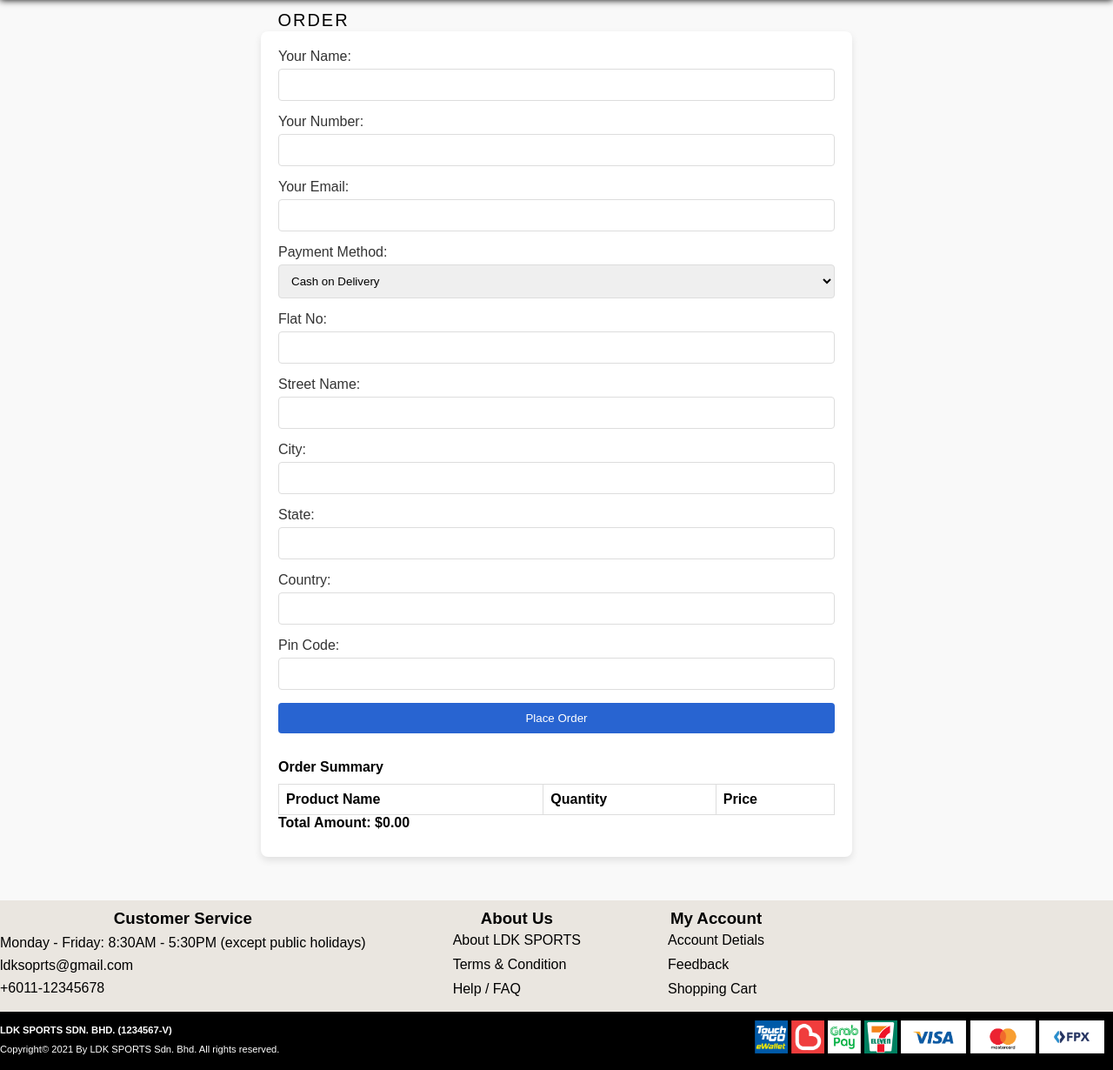
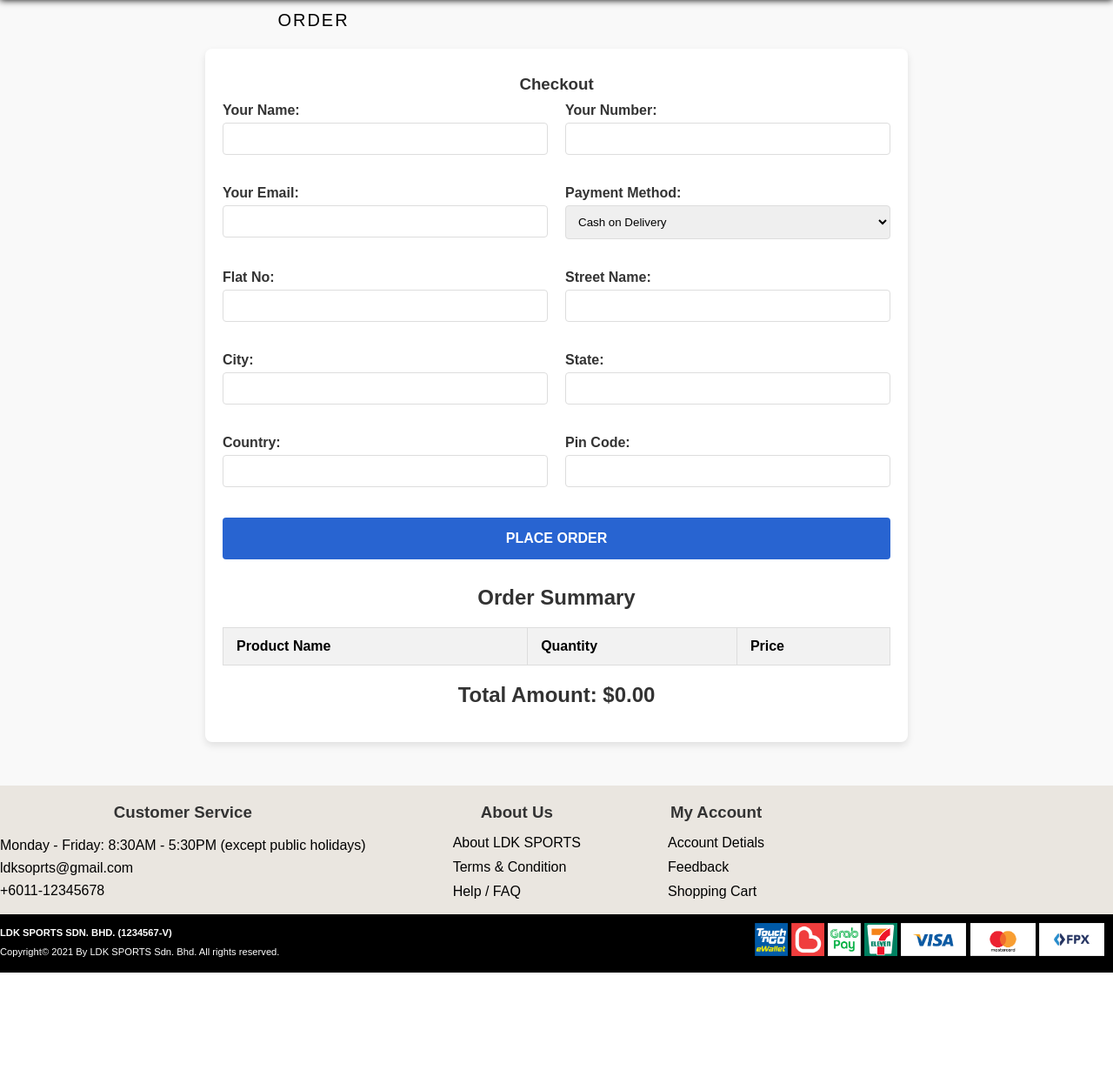
Before and after one commit to DanielTanNaiLe/FYP-project-, a PHP site: page /FYP-project--4/checkout.php in a window 1280 px wide. Shown: the part 136-1366 px from the top of the page at 87% size. After the commit the page ends 1254 px from the top, so only its background shows below. Run offline with PHP 8.4, Linux system fonts and the light colour scheme; a user stored in the database is signed in; data comes from the database, SQL or seed files in the repository; data that the repository does not hold is empty.

Commit message:
Customer page

```diff
--- a/LDKsport/Customer/checkout.php
+++ b/LDKsport/Customer/checkout.php
@@ -82,20 +82,29 @@ while ($row = $result->fetch_assoc()) {
 
 body {
             background-color: #f9f9f9;
+            font-family: Arial, sans-serif;
         }
 
         .container {
             background-color: #fff;
             margin: 150px auto 50px auto;
             padding: 20px;
-    width: 50%;
+            width: 60%;
+            max-width: 900px;
             box-shadow: 0 4px 8px rgba(0, 0, 0, 0.1);
             border-radius: 8px;
         }
 
         h3 {
             text-align: center;
-    padding-top:
+            padding: 10px 0;
+            color: #333;
+        }
+
+        .form {
+            display: grid;
+            grid-template-columns: 1fr 1fr;
+            gap: 20px;
         }
 
         .form-group {
@@ -106,6 +115,7 @@ h3 {
             display: block;
             margin-bottom: 5px;
             color: #333;
+            font-weight: bold;
         }
 
         .form-group input,
@@ -117,13 +127,10 @@ h3 {
             border-radius: 4px;
         }
 
-.form-group textarea {
-    width: 100%;
-    padding: 10px;
-    box-sizing: border-box;
-    border: 1px solid #ddd;
-    border-radius: 4px;
-    resize: vertical;
+        .form-group input:focus,
+        .form-group select:focus {
+            border-color: #2864d1;
+            outline: none;
         }
 
         .btn-primary {
@@ -131,10 +138,14 @@ h3 {
             background-color: #2864d1;
             color: #fff;
             border: none;
-    padding: 10px 20px;
+            padding: 15px 20px;
             cursor: pointer;
             border-radius: 4px;
+            font-size: 16px;
+            font-weight: bold;
+            text-transform: uppercase;
             transition: background-color 0.3s ease;
+            grid-column: 1 / -1;
         }
 
         .btn-primary:hover {
@@ -146,31 +157,47 @@ h3 {
         }
 
         .order-summary h4 {
-    margin-bottom: 10px;
+            margin-bottom: 20px;
+            color: #333;
+            font-size: 24px;
+            text-align: center;
         }
 
         .order-summary table {
             width: 100%;
             border-collapse: collapse;
+            margin-bottom: 20px;
         }
 
-.order-summary th, .order-summary td {
-    padding: 8px;
+        .order-summary th,
+        .order-summary td {
+            padding: 12px 15px;
             border: 1px solid #ddd;
             text-align: left;
+            font-size: 16px;
+        }
+
+        .order-summary th {
+            background-color: #f2f2f2;
+        }
+
+        .order-summary tfoot tr td {
+            font-weight: bold;
+            font-size: 18px;
         }
     </style>
 </head>
 <body>
 <h3>Checkout</h3>
     <div class="container">
+    <h3>Checkout</h3>
         <?php
         if (isset($_SESSION['message'])) {
                 echo '<p style="color: red; text-align: center;">' . $_SESSION['message'] . '</p>';
                 unset($_SESSION['message']);
         }
         ?>
-        <form action="checkout.php" method="post">
+        <form action="checkout.php" method="post" class="form">
             <div class="form-group">
                 <label for="name">Your Name:</label>
                 <input type="text" id="name" name="name" required>
```
Also changed, not shown: LDKsport/Customer/Addtocart.php (+5 -3 lines). Lines whose indentation alone changed are shown as unchanged.
